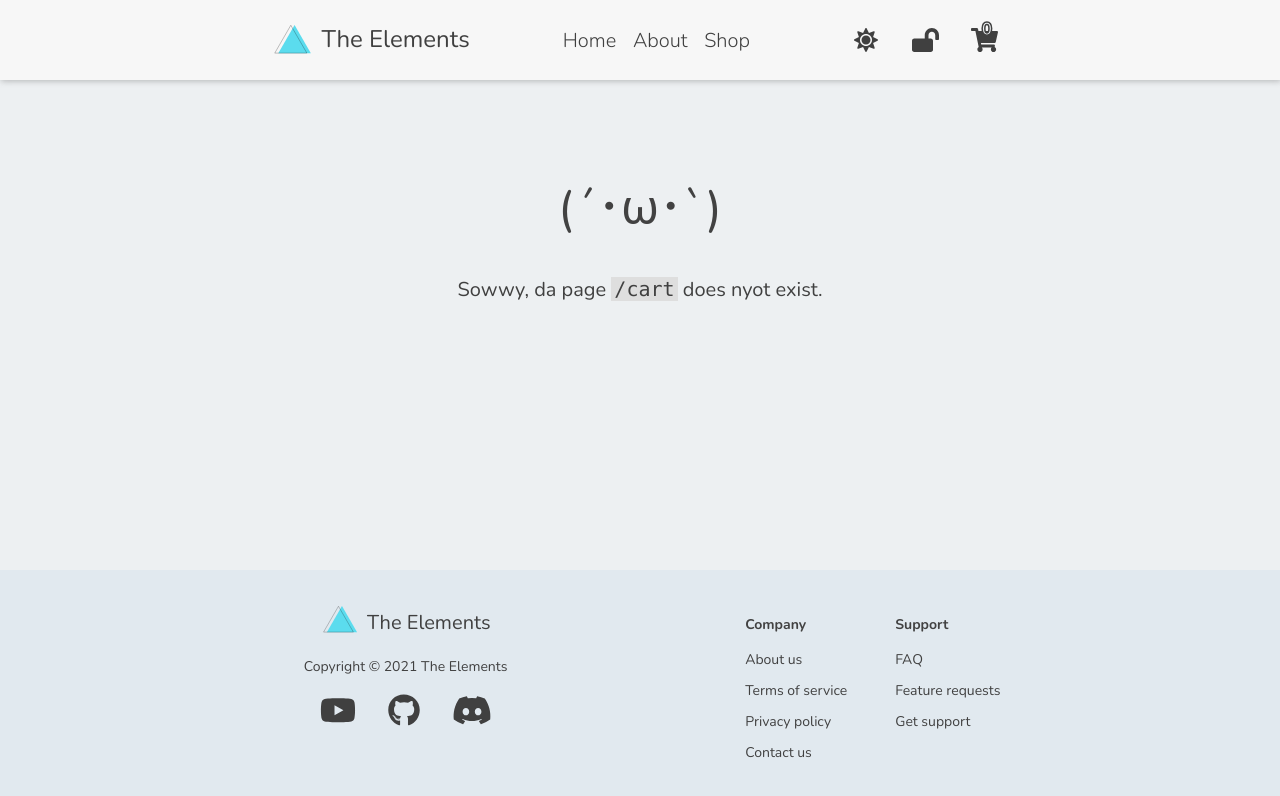
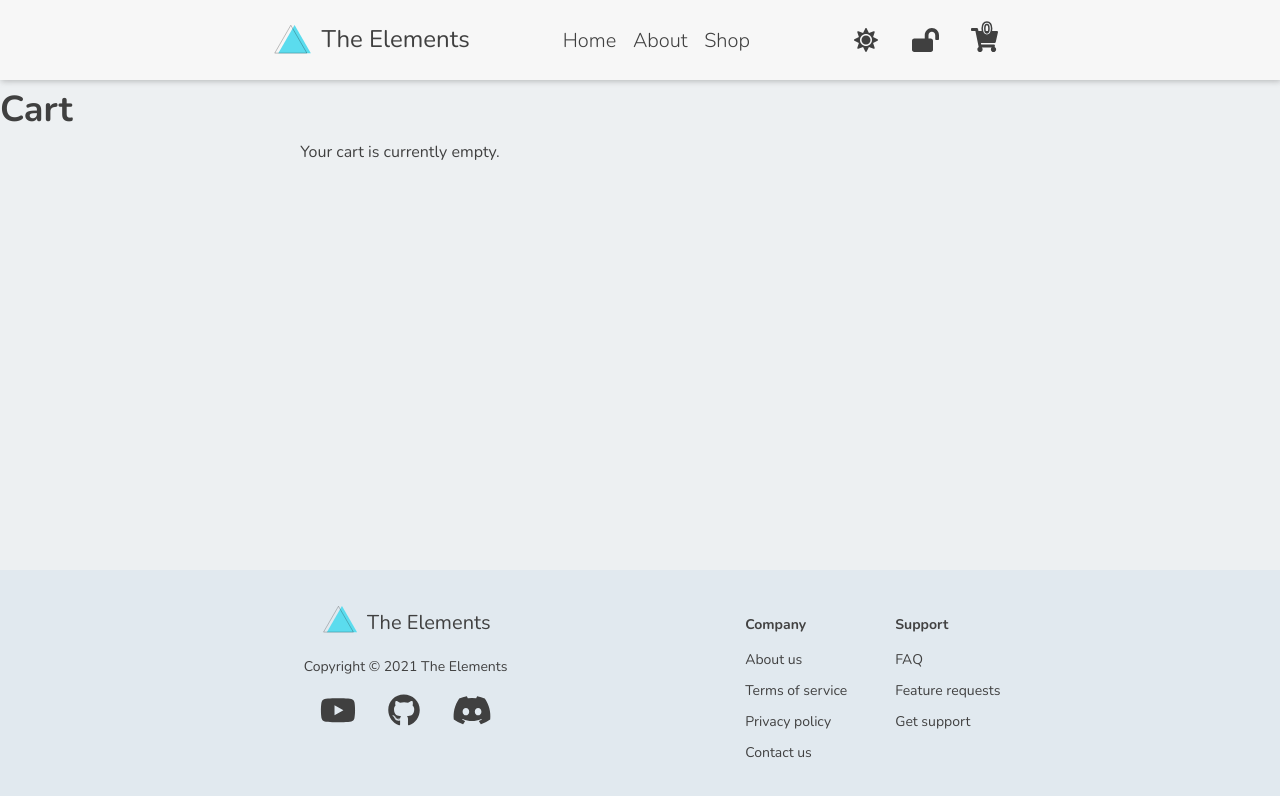
Before and after one commit to AnOrdinaryUsername/Shopping-Cart, a React (Create React App) app: page /#/cart in a window 1280 px wide. Shown: the top 796 px of the page. Built offline with nearby package versions, Linux system fonts and the light colour scheme.

Commit message:
feat: Create a Cart page

```diff
--- /dev/null
+++ b/src/components/pages/Cart.tsx
@@ -0,0 +1,48 @@
+import { ProductRow } from 'components/molecules';
+import React, { MouseEvent, useContext } from 'react';
+import CartContext from 'root/CartContext';
+import styled from 'styled-components';
+import uniqid from 'uniqid';
+
+const Cart = () => {
+  const { cartStorage, setCartStorage } = useContext(CartContext);
+  let cartContents = null;
+
+  const removeItem = (event: MouseEvent<HTMLButtonElement>) => {
+    const cell = event.currentTarget;
+    const productRow = cell.parentElement as HTMLTableRowElement;
+    const itemIndex = productRow.rowIndex;
+    const updatedCart = cartStorage.splice(itemIndex, 1);
+    setCartStorage(updatedCart);
+  };
+
+  if (cartStorage.length === 0) {
+    cartContents = <EmptyCart>Your cart is currently empty.</EmptyCart>;
+  } else {
+    cartContents = cartStorage.map((props) => (
+      <ProductRow removeItem={removeItem} key={uniqid()} {...props} />
+    ));
+  }
+
+  return (
+    <Wrapper>
+      <Title>Cart</Title>
+      {cartContents}
+    </Wrapper>
+  );
+};
+
+const EmptyCart = styled.p`
+  text-align: center;
+`;
+
+const Wrapper = styled.div`
+  max-width: 80rem;
+  width: 100%;
+`;
+const Title = styled.div`
+  font-size: 2.25em;
+  font-weight: 700;
+`;
+
+export default Cart;
--- a/src/components/pages/index.js
+++ b/src/components/pages/index.js
@@ -1,6 +1,7 @@
 import About from './About';
+import Cart from './Cart';
 import Home from './Home';
 import NotFound from './NotFound';
 import Shop from './Shop';
 
-export { About, Home, NotFound, Shop };
+export { About, Cart, Home, NotFound, Shop };
--- a/src/root/App.tsx
+++ b/src/root/App.tsx
@@ -1,6 +1,6 @@
 import GlobalFonts from 'assets/fonts';
 import { Footer, Header } from 'components/organisms';
-import { About, Home, NotFound, Shop } from 'components/pages';
+import { About, Cart, Home, NotFound, Shop } from 'components/pages';
 import { useOnScreen, useToggle, useWindowSize } from 'hooks';
 import React, { useEffect, useRef, useState } from 'react';
 import { HashRouter, Route, Switch } from 'react-router-dom';
@@ -45,6 +45,7 @@ const App = () => {
               <Route exact path="/" component={Home} />
               <Route exact path="/about" component={About} />
               <Route exact path="/shop" component={Shop} />
+              <Route exact path="/cart" component={Cart} />
               <Route exact path="*" component={NotFound} />
             </Switch>
           </main>
```
